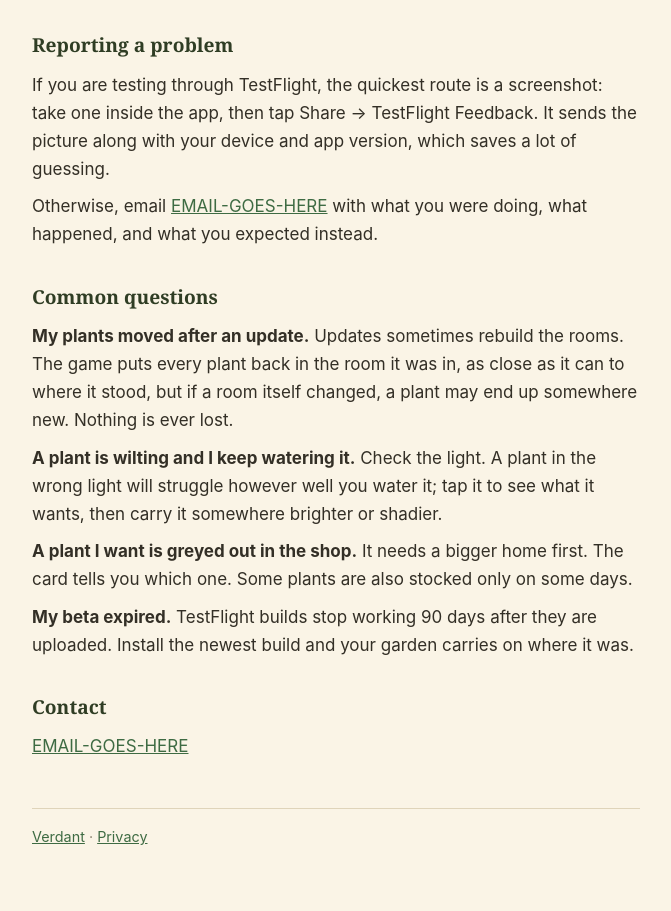
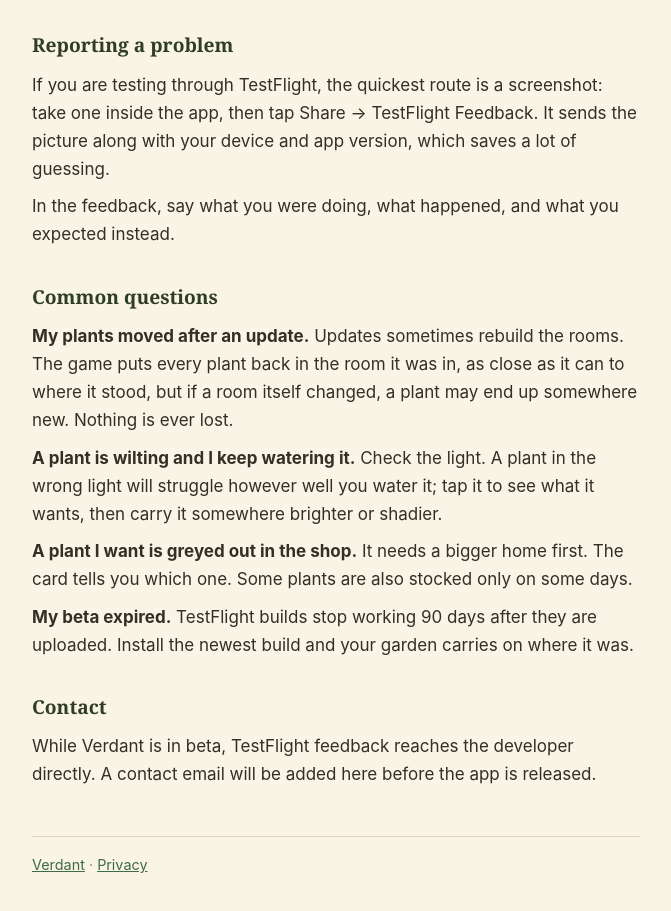
Before and after one commit to BFlynn71/Verdant, a plain HTML site: page support.html in a window 1280 px wide. Shown: the part 161-1072 px from the top of the page, without its empty margins (304-975 px from the left). Drawn offline with Linux system fonts and the light colour scheme.

Commit message:
Point contact lines at TestFlight feedback for the beta
The placeholder address is gone. Testers reach the developer through
TestFlight feedback until a real contact email is chosen before release.

Co-Authored-By: Claude Opus 5.5 <noreply@anthropic.com>
Claude-Session: https://claude.ai/code/session_016aS4GoGFPqZhvwEUVfKTy5

```diff
--- a/support.html
+++ b/support.html
@@ -17,8 +17,8 @@
   <p>If you are testing through TestFlight, the quickest route is a screenshot: take one inside
   the app, then tap Share &rarr; TestFlight Feedback. It sends the picture along with your
   device and app version, which saves a lot of guessing.</p>
-  <p>Otherwise, email <a href="mailto:EMAIL-GOES-HERE">EMAIL-GOES-HERE</a> with what you were
-  doing, what happened, and what you expected instead.</p>
+  <p>In the feedback, say what you were doing, what happened, and what you expected
+  instead.</p>
 
   <h2>Common questions</h2>
   <p><strong>My plants moved after an update.</strong> Updates sometimes rebuild the rooms. The
@@ -33,7 +33,8 @@
   uploaded. Install the newest build and your garden carries on where it was.</p>
 
   <h2>Contact</h2>
-  <p><a href="mailto:EMAIL-GOES-HERE">EMAIL-GOES-HERE</a></p>
+  <p>While Verdant is in beta, TestFlight feedback reaches the developer directly. A contact
+  email will be added here before the app is released.</p>
 
   <footer><a href="index.html">Verdant</a> &middot; <a href="privacy.html">Privacy</a></footer>
 </main>
```
Also changed, not shown: privacy.html (+3 -1 lines).
